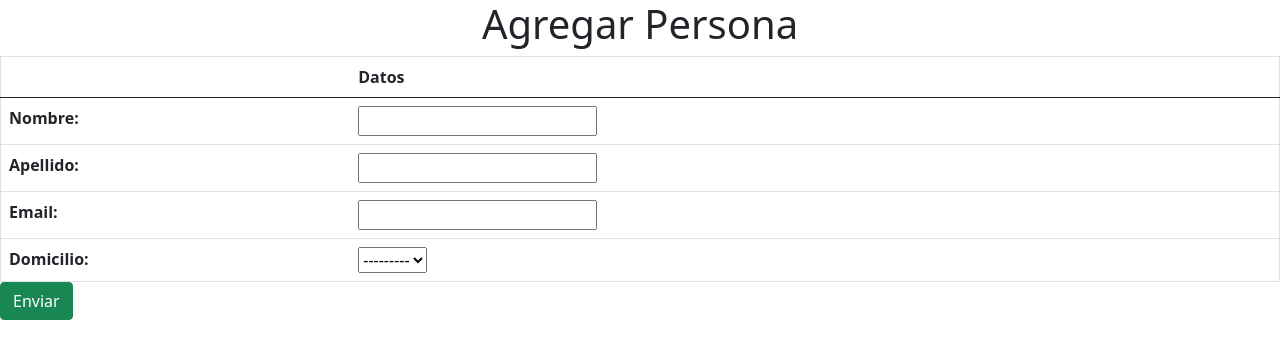
After one commit to AdrianC47/Django_Backbone.js, a Django app: page /Nueva_Persona in a window 1280 px wide. The commit adds this page. Shown: the top 359 px of the page. Run offline with Django 4.2, Linux system fonts and the light colour scheme; data that the repository does not hold is empty.

Commit message:
Agregar un nuevo objeto de modelo con Django - parte 1

```diff
--- /dev/null
+++ b/personas_django/sap/personas/templates/personas/nuevo.html
@@ -0,0 +1,29 @@
+<!DOCTYPE html>
+<html lang="es">
+<head>
+    <meta charset="UTF-8">
+    <title>Nueva Persona</title>
+    <link href="https://cdn.jsdelivr.net/npm/bootstrap@5.0.0-beta1/dist/css/bootstrap.min.css" rel="stylesheet"
+          crossorigin="anonymous">
+    <script src="https://cdn.jsdelivr.net/npm/bootstrap@5.0.0-beta1/dist/js/bootstrap.bundle.min.js"
+            crossorigin="anonymous"></script>
+</head>
+<body>
+<form method="POST">
+    <h1  style="text-align:center">Agregar Persona</h1>
+<table  border="1" style="margin: 0 auto;" class="table">
+  <thead class="thead-dark">
+      <tr>
+      <th scope="col"></th>
+      <th scope="col">Datos</th>
+
+    </tr>
+  </thead>
+    {{formaPersona}}
+         </table>
+    <button type="submit" class="btn btn-success">Enviar</button>
+    {% csrf_token %}<!--propio de Django, es un token que se genera del lado del servidor para pasar la validacion csrf-->
+</form>
+
+</body>
+</html>
--- a/personas_django/sap/personas/views.py
+++ b/personas_django/sap/personas/views.py
@@ -1,3 +1,4 @@
+from django.forms import modelform_factory
 from django.shortcuts import render, get_object_or_404
 
 # Create your views here.
@@ -6,5 +7,13 @@ from personas.models import Persona
 
 def detallePersona(request, id):
     # persona = Persona.objects.get(pk=id)
-    persona = get_object_or_404(Persona, pk=id) #esto se lo hace en caso que no encuentre un id
+    persona = get_object_or_404(Persona, pk=id)  # esto se lo hace en caso que no encuentre un id
     return render(request, 'personas/detalle.html', {'persona': persona})
+
+
+PersonaForm = modelform_factory(Persona, exclude=[])  ##clase generada a partir de Persona, no se excluye ningun atributo
+
+
+def nuevaPersona(request):
+    formaPersona = PersonaForm()  # se crea una nueva instancia de la clase creada arriba PersonaForm
+    return render(request, 'personas/nuevo.html', {'formaPersona': formaPersona})
--- a/personas_django/sap/sap/urls.py
+++ b/personas_django/sap/sap/urls.py
@@ -16,13 +16,14 @@ Including another URLconf
 from django.contrib import admin
 from django.urls import path
 
-from personas.views import detallePersona
+from personas.views import detallePersona, nuevaPersona
 from webapp.views import bienvenido
 
 urlpatterns = [
     path('admin/', admin.site.urls),
     path('', bienvenido),
-    path('detalle_persona/<int:id>', detallePersona)
+    path('detalle_persona/<int:id>', detallePersona),
+    path('Nueva_Persona', nuevaPersona)
     # path('bienvenido/',bienvenido)
     # path('despedida.html', despedirse),
     # path('contacto', contacto)
--- a/personas_django/sap/webapp/templates/bienvenido.html
+++ b/personas_django/sap/webapp/templates/bienvenido.html
@@ -10,6 +10,9 @@
     <h1 style="text-align:center">Sistema de Administracion de Personas (SAP)</h1>
     <div>
         Numero de personas: {{no_personas}}
+    </div>
+    <div>
+        <a href="Nueva_Persona">Agregar Persona</a>
     </div>
 <div>
     <ul>
```
